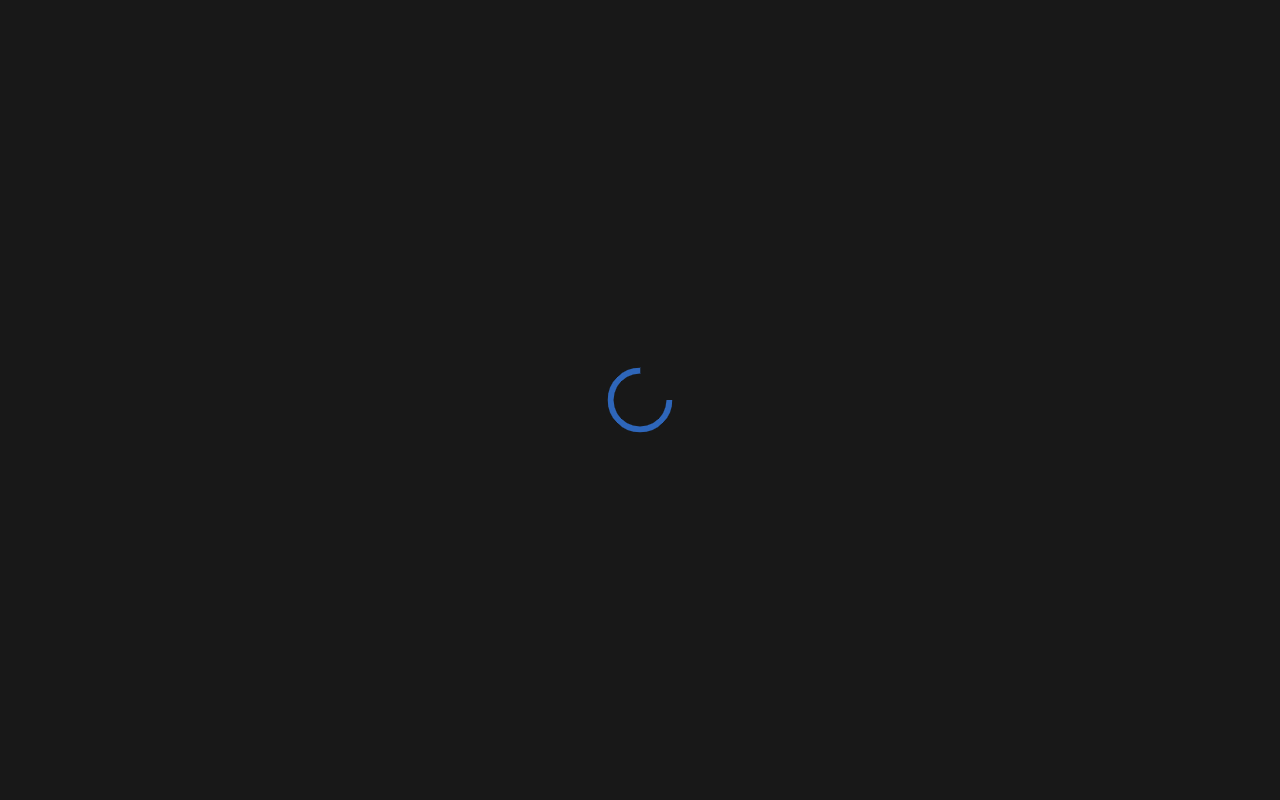
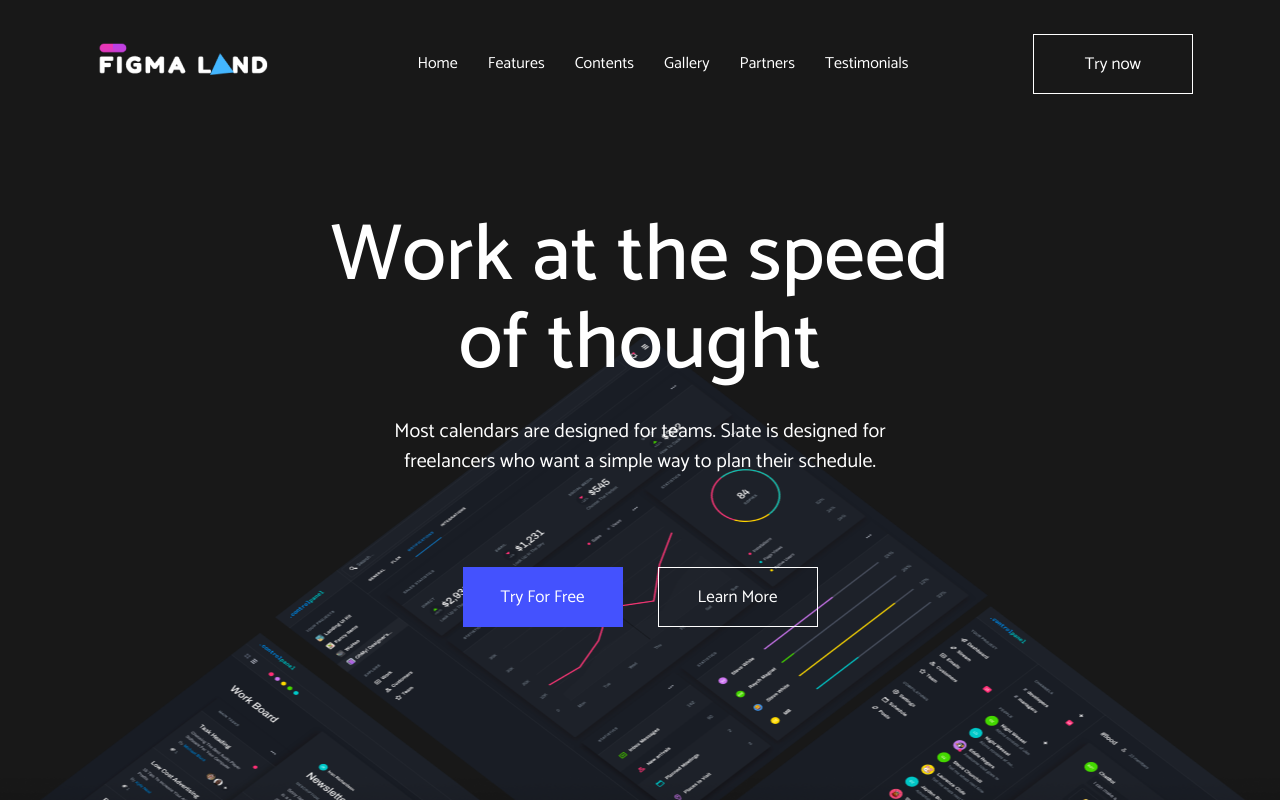
Before and after one commit to kuznetsova-anastasiia/landing-project, a React (Create React App) app: page / in a window 1280 px wide. Shown: the top 800 px of the page. Built offline with nearby package versions, Linux system fonts and the light colour scheme.

Commit message:
fixed loading issue

```diff
--- a/src/App.jsx
+++ b/src/App.jsx
@@ -22,11 +22,9 @@ export const App = () => {
   const [galleryActive, setGalleryActive] = useState(false);
 
   useEffect(() => {
-    window.onload = () => {
-      setTimeout(() => {
-        setIsLoaded(true);
-      }, 100);
-    }
+    setTimeout(() => {
+      setIsLoaded(true);
+    }, 300);
   }, []);
 
   return (
```
